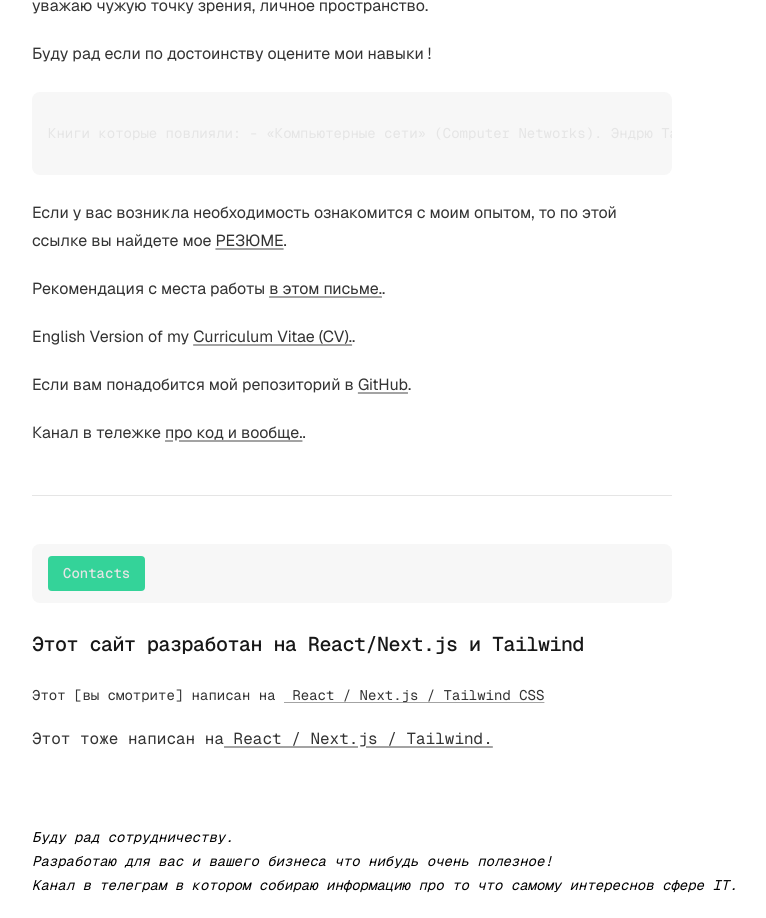
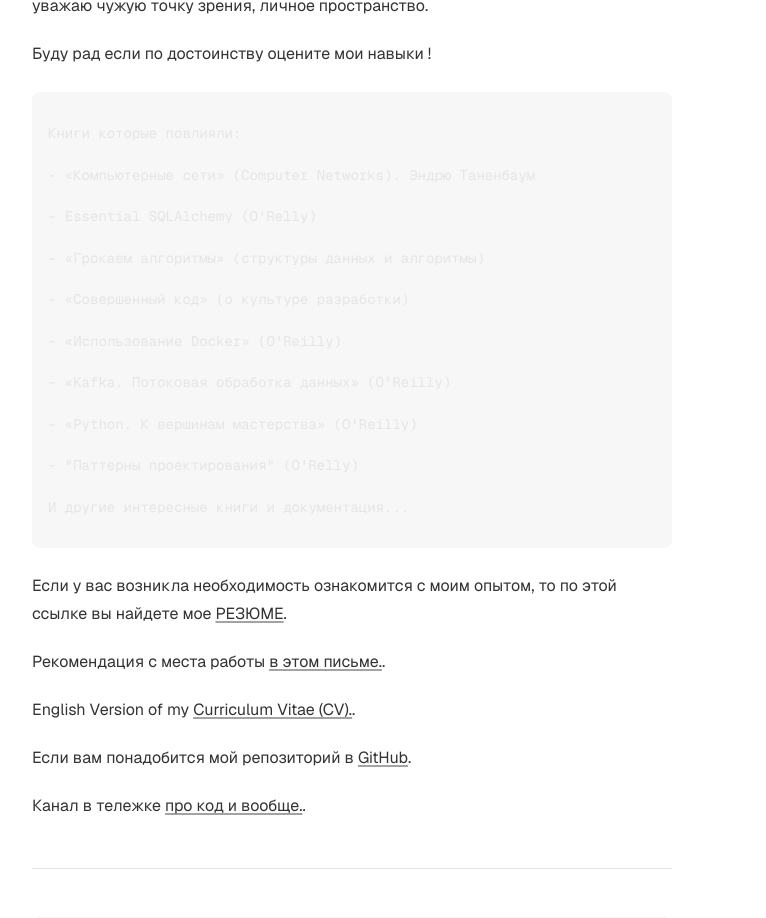
Before and after one commit to ivan-telepop/ivan-telepop.github.io, a Next.js app: page / in a window 1280 px wide. Shown: the part 2999-3917 px from the top of the page, without its empty margins (288-1054 px from the left). Built offline with nearby package versions, Linux system fonts and the light colour scheme; no server answers.

Commit message:
books & text added p tag

```diff
--- a/app/page.tsx
+++ b/app/page.tsx
@@ -160,25 +160,26 @@
 
 <pre>
 <p>
-  Книги которые повлияли:
 
-- «Компьютерные сети» (Computer Networks). Эндрю Таненбаум
+<p>Книги которые повлияли:</p>
 
-- Essential SQLAlchemy (O'Relly)
+<p>- «Компьютерные сети» (Computer Networks). Эндрю Таненбаум</p>
 
-- «Грокаем алгоритмы» (структуры данных и алгоритмы)
+<p>- Essential SQLAlchemy (O'Relly)</p>
 
-- «Совершенный код» (о культуре разработки)
+<p>- «Грокаем алгоритмы» (структуры данных и алгоритмы)</p>
 
-- «Использование Docker» (O'Reilly)
+<p>- «Совершенный код» (о культуре разработки)</p>
 
-- «Kafka. Потоковая обработка данных» (O'Reilly)
+<p>- «Использование Docker» (O'Reilly)</p>
 
-- «Python. К вершинам мастерства» (O'Reilly)
+<p>- «Kafka. Потоковая обработка данных» (O'Reilly)</p>
 
-- "Паттерны проектирования" (O'Relly)
+<p>- «Python. К вершинам мастерства» (O'Reilly)</p>
 
-И другие интересные книги и документация...
+<p>- "Паттерны проектирования" (O'Relly)</p>
+
+<p>И другие интересные книги и документация...</p>
 
 </p>
 
```
